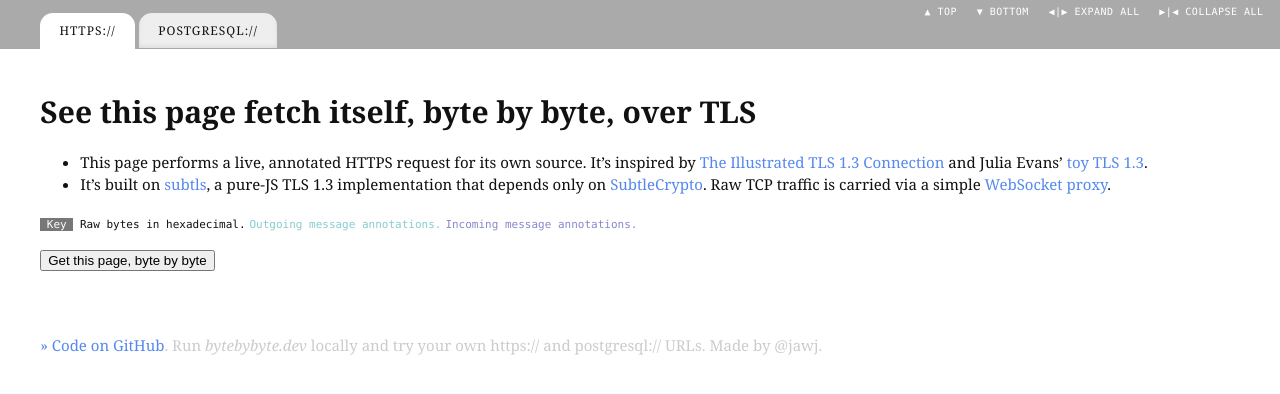
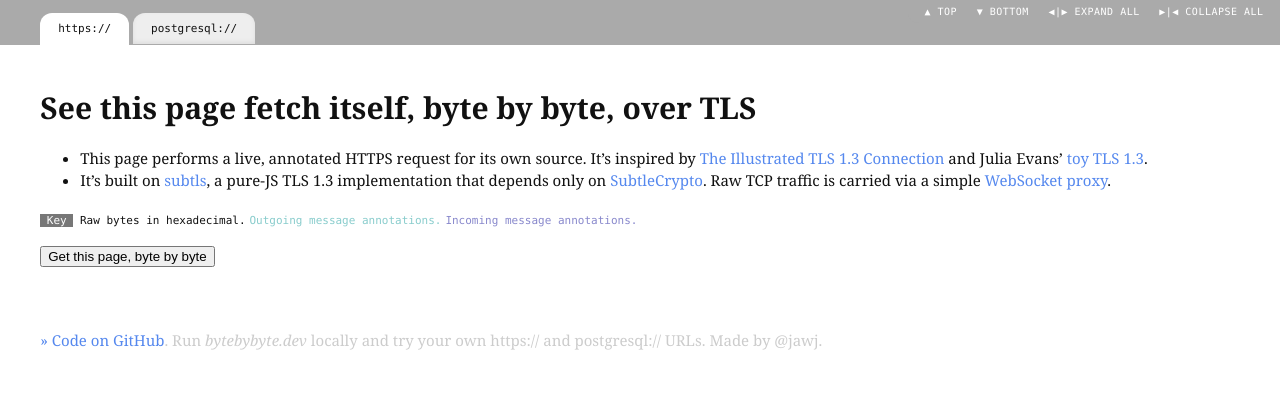
Before and after one commit to jawj/subtls, a website: page docs/index.html in a window 1280 px wide. Drawn offline with Linux system fonts and the light colour scheme.

Commit message:
Nicer tabs appearance

```diff
--- a/docs/index.css
+++ b/docs/index.css
@@ -21,13 +21,11 @@ h1 {
 }
 
 #tabs a.tab {
-  font-size: 80%;
-  letter-spacing: 1px;
-  text-transform: uppercase;
-  display: inline-block;
-  padding: 1.45ex 3ex 1.2ex;
   position: relative;
   top: 1px;
+  font: 11px/.8 Monaco, Menlo, Consolas, monospace;
+  display: inline-block;
+  padding: 12px 18px 10px;
   background: #eee;
   border-bottom: 1px solid #aaa;
   border-top-left-radius: 2ex;
```
